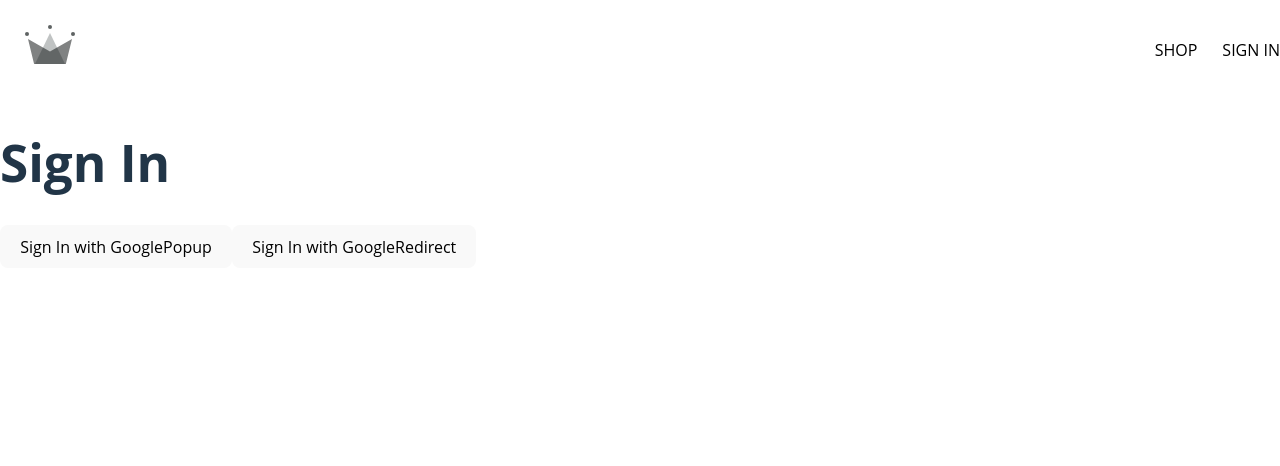
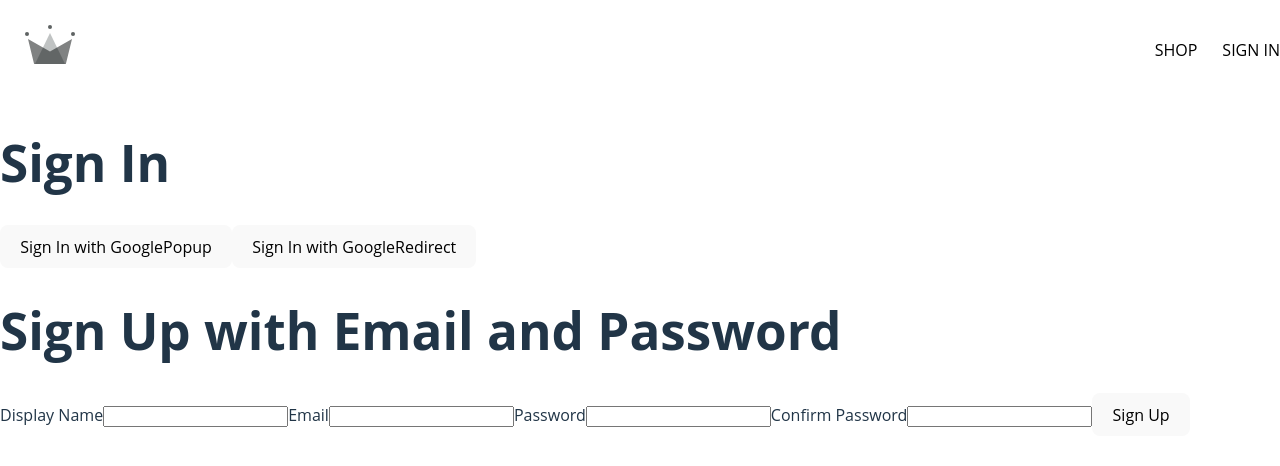
Before and after one commit to ChristianFrattini/crwn-clothing, a React app: page /signin in a window 1280 px wide. Shown: the top 466 px of the page. Built offline with nearby package versions, Linux system fonts and the light colour scheme; the HTML template or start-up script is replaced by a standard one.

Commit message:
signup form setup (html and event handler)

```diff
--- a/src/components/routes/signin/sign-in.component.jsx
+++ b/src/components/routes/signin/sign-in.component.jsx
@@ -2,6 +2,8 @@
 import { useEffect } from 'react'; //import to prevent restart of the application when redirected
 import { getRedirectResult } from 'firebase/auth'; //import to prevent restart of the application when redirected
 import { auth, signInWithGooglePopup, createUserDocumentFromAuth, signInWithGoogleRedirect } from '../../../utils/firebase/firebase.utils'
+import SignUpForm from '../../sign-up-form/sign-up-form.component'
+
 
 const SignIn=()=>{
 
@@ -36,6 +38,8 @@
             <h1>Sign In</h1>
             <button onClick={logGoogleUser}> Sign In with GooglePopup</button>
             <button onClick={signInWithGoogleRedirect}> Sign In with GoogleRedirect</button>
+
+            <SignUpForm/>
         </div>
     )
 }
--- /dev/null
+++ b/src/components/sign-up-form/sign-up-form.component.jsx
@@ -0,0 +1,48 @@
+import { useState } from "react"
+
+const defaultFormFields={
+    displayName:'',
+    email:'',
+    password:'',
+    confirmPassword:'',
+}
+
+const SignUpForm =()=>{
+    //usestate is called every time the text changes inside the input
+    const [formFields, setFormFields]=useState(defaultFormFields); // use state to read the form fields and put them into an array
+    const {displayName, email, password, confirmPassword}=formFields; //destructure the array for the specific values to be set
+
+    //console.log(formFields)
+
+    const handleChange=(event)=>{  //every time the text changes the set formfiels sets the value to the corresponding name
+        const {name, value}=event.target // parameters name and value are taken when the input changes
+
+        setFormFields({...formFields, [name]:value}) //generalisation of the array
+                                                    //name(displayname, email... ) and value (string inside input)
+
+    }
+
+    return(
+        <div>
+            <h1>Sign Up with Email and Password</h1>
+
+            <form onSubmit={()=>{}}>
+                <label>Display Name</label>
+                <input type="text" onChange={handleChange} name="displayName" value={displayName} required/>
+
+                <label>Email</label>
+                <input type="email" onChange={handleChange} name="email" value={email} required/>
+
+                <label>Password</label>
+                <input type="password" onChange={handleChange} name="password" value={password} required/>
+
+                <label>Confirm Password</label>
+                <input type="password" onChange={handleChange} name="confirmPassword" value={confirmPassword} required/>
+
+                <button type="submit">Sign Up</button>
+            </form>
+        </div>
+    )
+}
+
+export default SignUpForm
```
